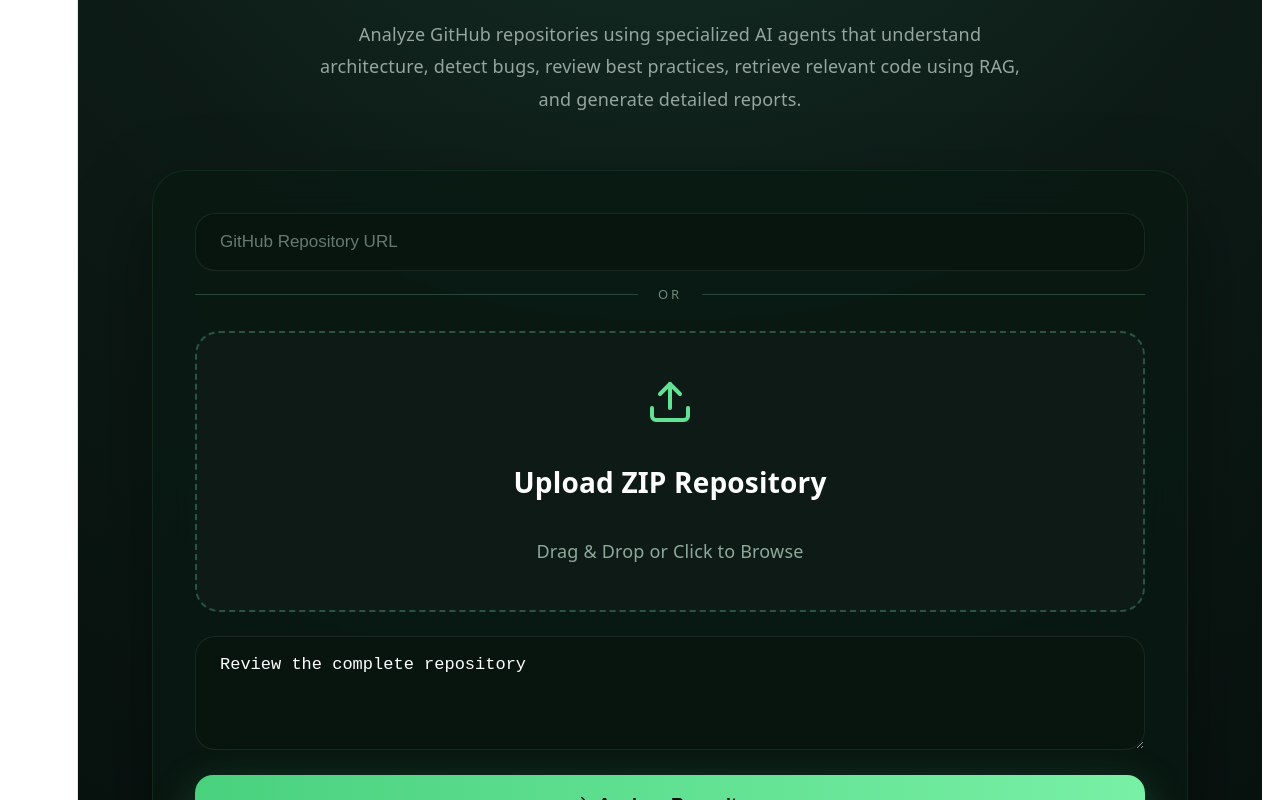
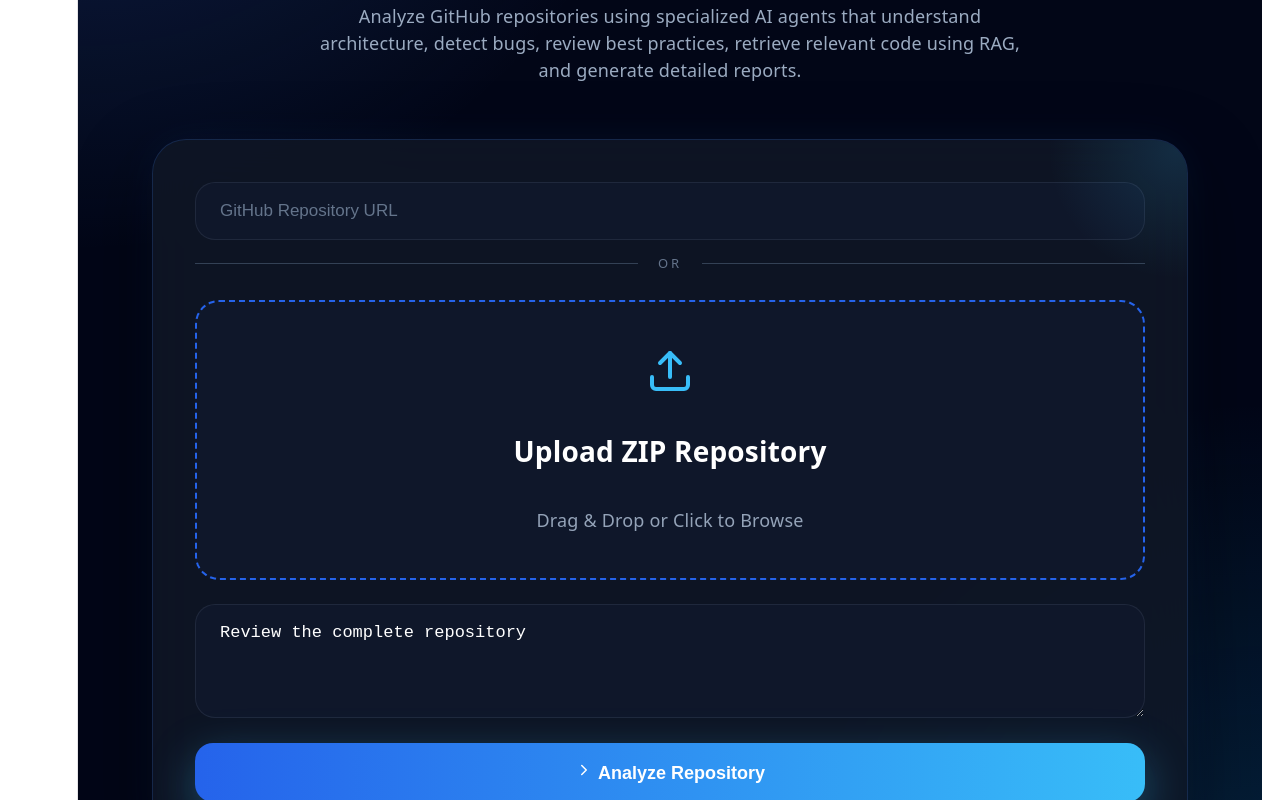
Before and after one commit to ritika298/AI-Repository-Reviewer, a React (Vite) app in the folder frontend/frontend/: page / in a window 1280 px wide. Shown: the part 360-1160 px from the top of the page. Built offline with nearby package versions, Linux system fonts and the light colour scheme.

Commit message:
landing page ui-blue

```diff
--- a/frontend/frontend/src/components/landing/LandingPage.css
+++ b/frontend/frontend/src/components/landing/LandingPage.css
@@ -11,13 +11,16 @@
 
     padding: 80px 30px;
 
-    background:
-        radial-gradient(circle at top,
-            #16342A 0%,
-            #0D1B16 45%,
-            #07100D 100%);
+  background:
+  radial-gradient(circle at top left,
+  rgba(59,130,246,.25),
+  transparent 35%),
+
+  radial-gradient(circle at bottom right,
+  rgba(14,165,233,.18),
+  transparent 30%),
+  #020617;
 }
-
 /* ---------- Hero ---------- */
 
 .hero{
@@ -43,8 +46,11 @@
 
     border-radius: 999px;
 
-    background: rgba(255,255,255,.04);
-    border: 1px solid rgba(255,255,255,.06);
+    background: rgba(59,130,246,.08);
+
+    border:1px solid rgba(96,165,250,.18);
+
+    color:#93C5FD;
 
     backdrop-filter: blur(12px);
 }
@@ -60,18 +66,26 @@
 }
 
 .hero-title span{
-    color:#61E294;
+
+    background:linear-gradient(
+        90deg,
+        #1fa0d6,
+        #a7c9f3
+    );
+
+    -webkit-background-clip:text;
+    -webkit-text-fill-color:transparent;
 }
 
 .hero-text{
 
-    margin:35px auto 0;
+    margin:20px auto 0;
 
     max-width:720px;
 
-    color:#95A69E;
+    color:#9babc1;
 
-    line-height:1.8;
+    line-height:1.5;
 
     font-size:18px;
 }
@@ -79,6 +93,9 @@
 /* ---------- Card ---------- */
 
 .card{
+
+    position: relative;
+    overflow: hidden;
 
     width:min(950px,100%);
 
@@ -88,15 +105,36 @@
 
     border-radius:34px;
 
-    background:rgba(9,25,18,.72);
+    background:rgba(17,24,39,.82);
 
-    backdrop-filter:blur(20px);
+    backdrop-filter:blur(24px);
 
-    border:1px solid rgba(120,255,170,.08);
+    border:1px solid rgba(59,130,246,.18);
 
-    box-shadow:0 30px 80px rgba(0,0,0,.35);
+    box-shadow:
+        0 30px 80px rgba(0,0,0,.45),
+        0 0 40px rgba(59,130,246,.08);
 }
 
+.card::before{
+
+    content:"";
+
+    position:absolute;
+
+    top:-120px;
+    right:-120px;
+
+    width:260px;
+    height:260px;
+
+    background:
+        radial-gradient(circle,
+        rgba(56,189,248,.15),
+        transparent 70%);
+
+    pointer-events:none;
+}
 /* ---------- Inputs ---------- */
 
 .input{
@@ -106,9 +144,9 @@
 
     padding:18px 24px;
 
-    background:#08150F;
+    background:#0F172A;
 
-    border:1px solid rgba(255,255,255,.08);
+    border:1px solid rgba(148,163,184,.12);
 
     border-radius:20px;
 
@@ -123,16 +161,16 @@
 
 .input:focus{
 
-    border-color:#61E294;
+    border-color:#38BDF8;
 
     box-shadow:
-        0 0 0 4px rgba(97,226,148,.12);
+      0 0 0 4px rgba(56,189,248,.18);
 
 }
 
 .input::placeholder{
 
-    color:#667A70;
+    color:#64748B;
 
 }
 
@@ -146,9 +184,9 @@
 
     border-radius:24px;
 
-    border:2px dashed #285443;
+    border:2px dashed #2563EB;
 
-    background:#0D1A15;
+    background:#0F172A;
 
     display:flex;
 
@@ -167,7 +205,10 @@
 
 .upload:hover{
 
-    border-color:#61E294;
+    border-color:#38BDF8;
+
+    box-shadow:
+     0 0 35px rgba(56,189,248,.12);
 
     transform:translateY(-2px);
 
@@ -191,20 +232,21 @@
 
     font-weight:700;
 
-    color:#07100D;
+    color:white;
 
-    background:linear-gradient(
-        90deg,
-        #49D17E,
-        #78F0A5
-    );
+    background:
+    linear-gradient(
+    90deg,
+    #2563EB,
+    #38BDF8
+     );
 
     cursor:pointer;
 
     transition:.3s;
 
     box-shadow:
-        0 15px 45px rgba(97,226,148,.25);
+        0 15px 45px rgba(56,189,248,.35);
 }
 
 .analyze-btn:hover{
@@ -227,11 +269,11 @@
     content:"";
     flex:1;
     height:1px;
-    background:#28463A;
+    background:#334155;
 }
 
 .divider span{
-    color:#6E897B;
+    color:#64748B;
     font-size:13px;
     letter-spacing:3px;
 }
@@ -243,9 +285,9 @@
 }
 
 .upload p{
-    color:#8EA99A;
+    color:#94A3B8;
 }
 
 .upload svg{
-    color:#61E294;
+    color:#38BDF8;;
 }
--- a/frontend/frontend/src/components/landing/LandingPage.tsx
+++ b/frontend/frontend/src/components/landing/LandingPage.tsx
@@ -56,7 +56,8 @@ export default function LandingPage({
       <p className="hero-text">
         Analyze GitHub repositories using specialized AI agents that understand
         architecture, detect bugs, review best practices, retrieve relevant
-        code using RAG, and generate detailed reports.
+        code using RAG,
+        and generate detailed reports.
       </p>
 
       <motion.div
```
Also changed, not shown: 2 other files (tests, documents, lock files or other folders).
